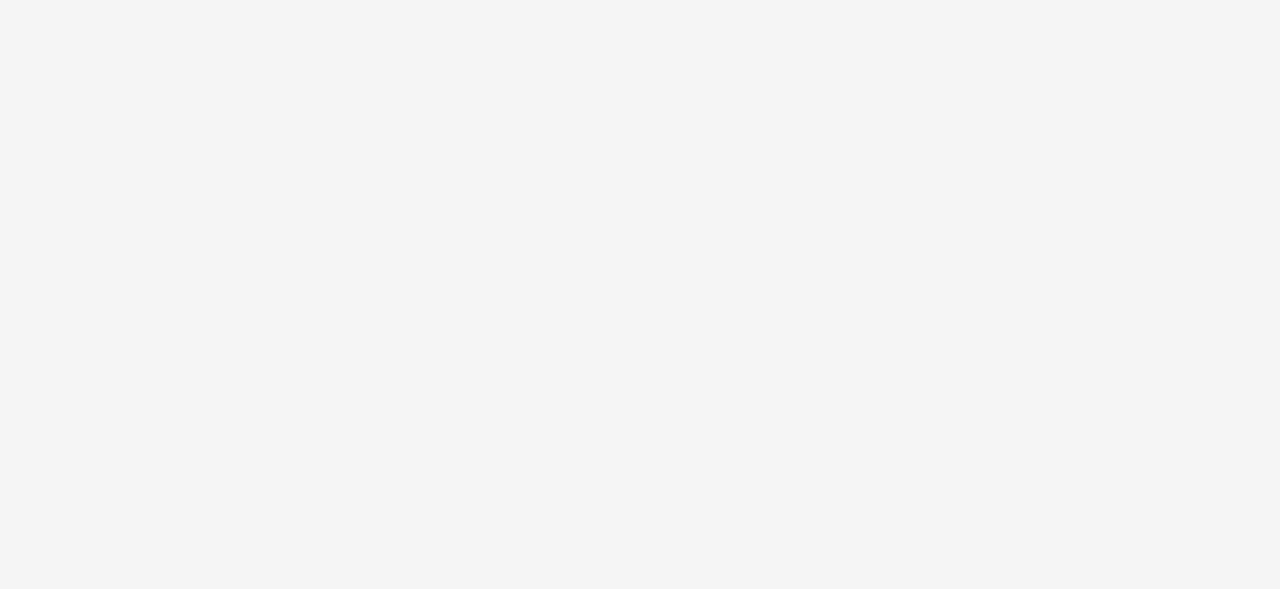
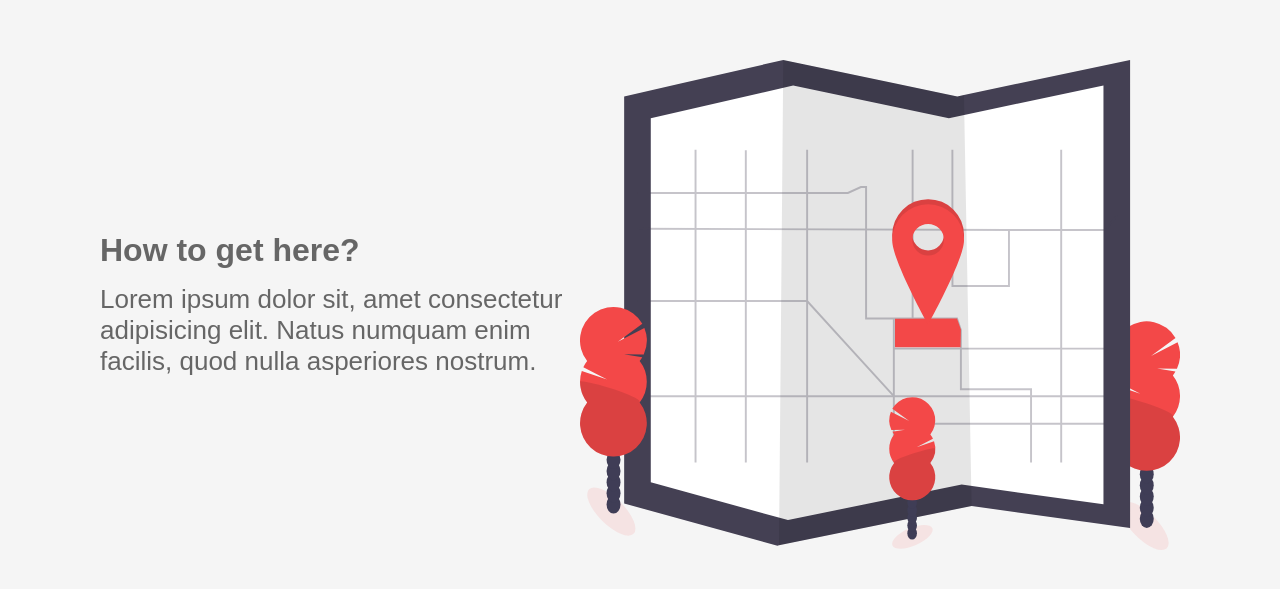
Before and after one commit to lliuti/dorimes-frontend, a React (Create React App) app: page / in a window 1280 px wide. Shown: the part 1695-2284 px from the top of the page. Before the commit the page ends 1600 px from the top, so only its background shows below. Built offline with nearby package versions, Linux system fonts and the light colour scheme.

Commit message:
Importing location component to App

```diff
--- a/src/App.js
+++ b/src/App.js
@@ -3,12 +3,14 @@ import React from 'react';
 import './App.css';
 import Home from './components/Home/index';
 import Menu from './components/Menu/index';
+import Location from './components/Location/index';
 
 function App() {
   return (
     <>
       <Home/>
       <Menu/>
+      <Location/>
     </>
   );
 }
```
